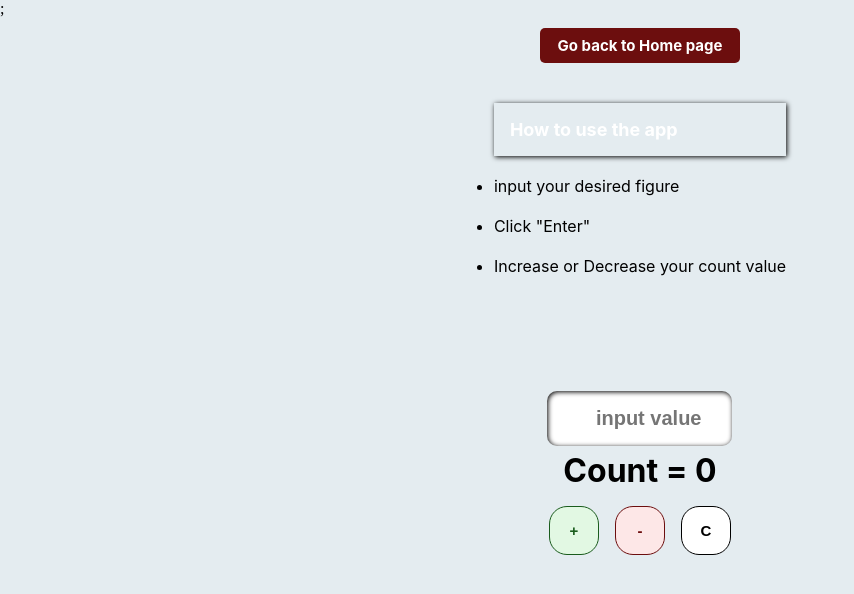
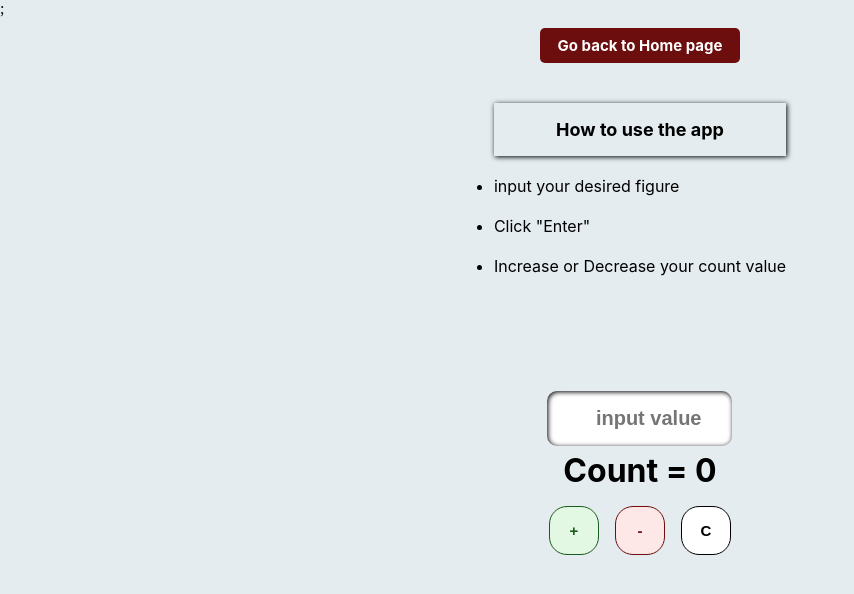
Before and after one commit to Shanu1sn0s/Altschool-Exam2, a React (Create React App) app: page /counter in a window 1280 px wide. Shown: the top 594 px of the page, without its empty margins (0-854 px from the left). Built offline with nearby package versions, Linux system fonts and the light colour scheme.

Commit message:
1 file modified

```diff
--- a/src/style.css
+++ b/src/style.css
@@ -25,8 +25,11 @@ hr{
   color: #6c0e0e;
 }
 .how-to > h1 {
+  display: flex;
+  align-items: center;
+  justify-content: center;
   font-size: 18px;
-  color: white;
+  color: black ;
   box-shadow: 1px 1px 5px black;
   padding: 1rem;
 }
```
